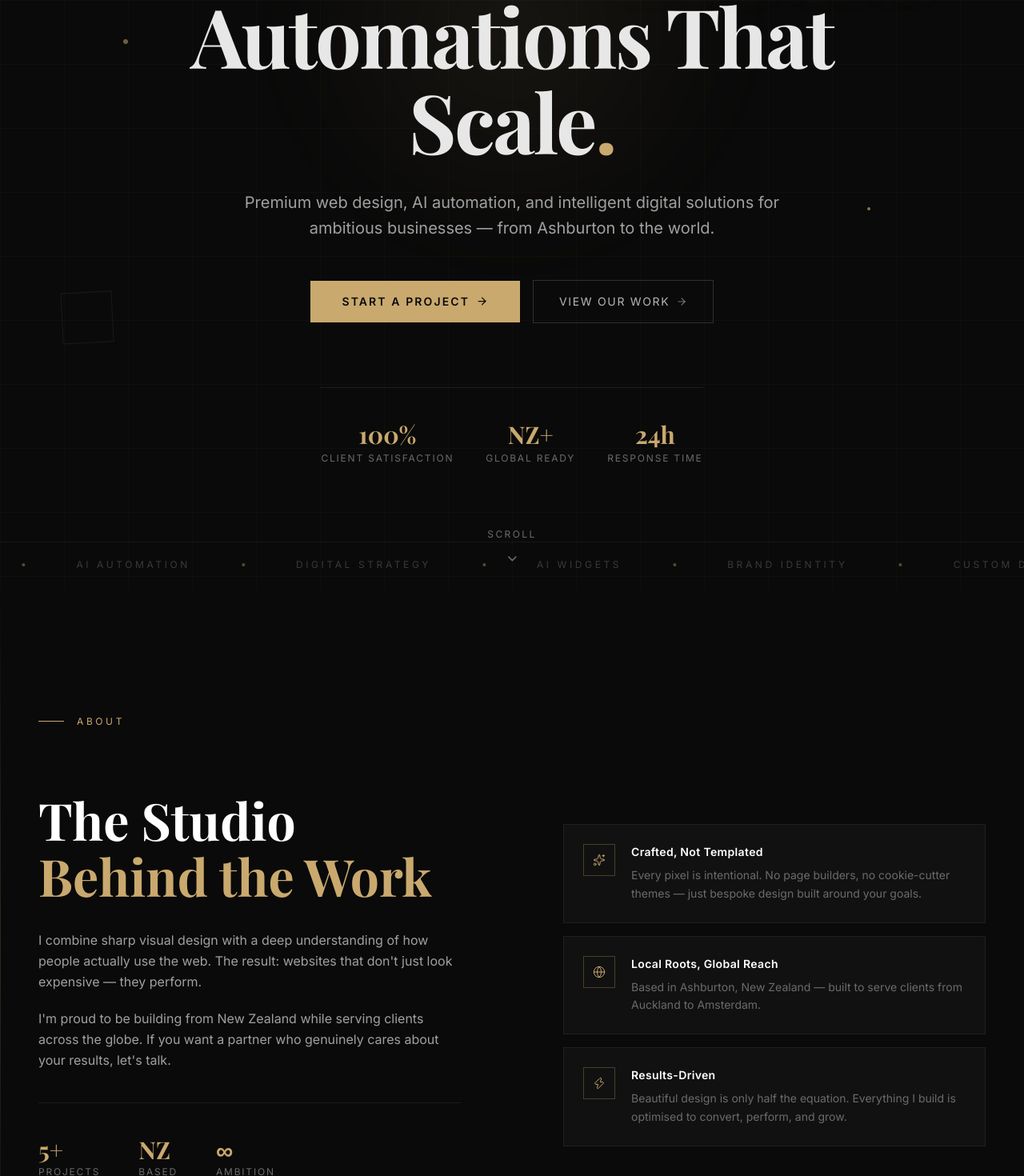
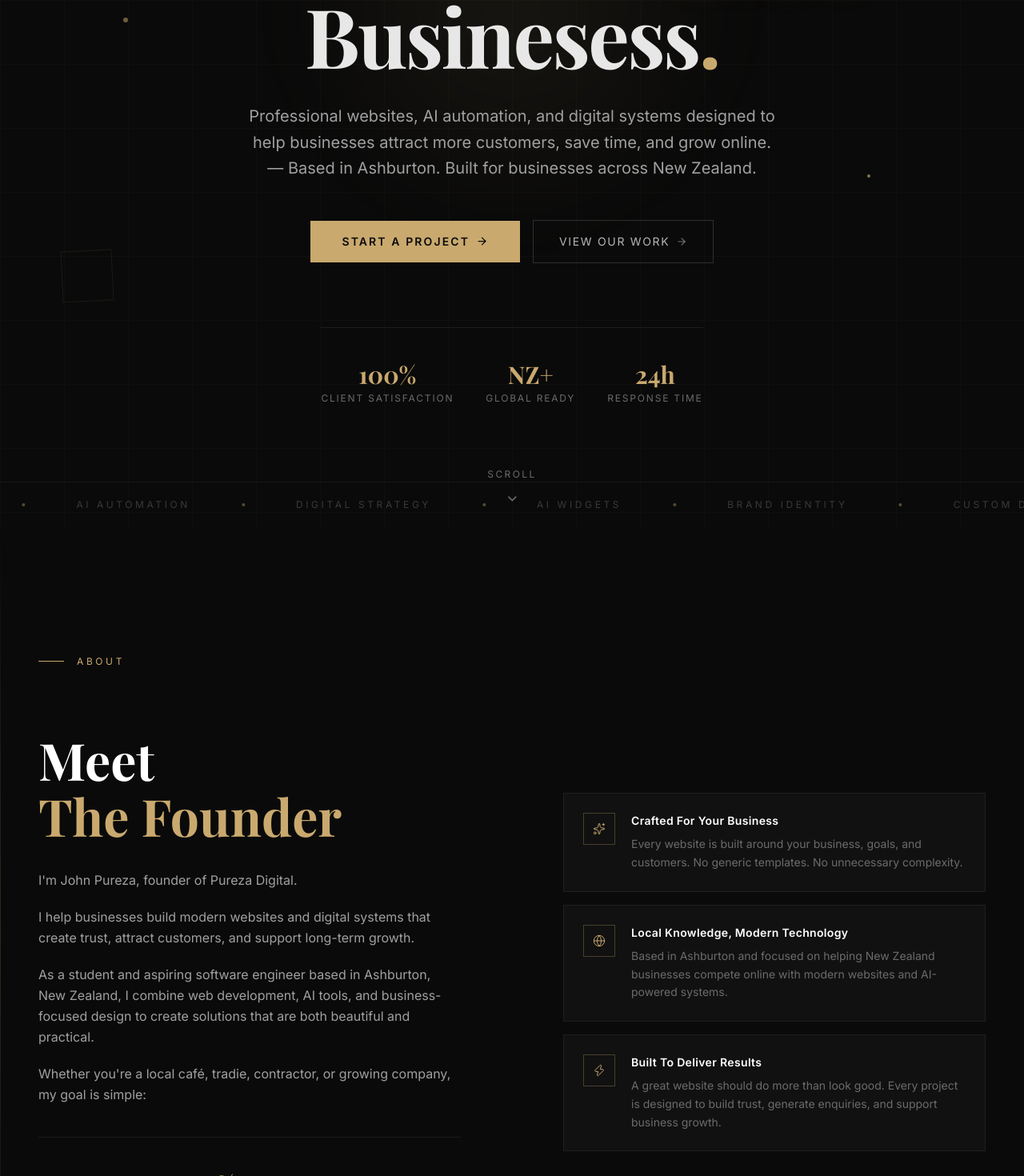
Before and after one commit to johnpureza256/pureza-digital, a Next.js app: page / in a window 1280 px wide. Shown: the part 320-1790 px from the top of the page at 80% size. Built offline with nearby package versions, Linux system fonts and the light colour scheme.

Commit message:
Update Hero and About Section Texts

```diff
--- a/src/components/About.tsx
+++ b/src/components/About.tsx
@@ -7,18 +7,18 @@
 const VALUES = [
   {
     icon: Sparkles,
-    title: "Crafted, Not Templated",
-    body: "Every pixel is intentional. No page builders, no cookie-cutter themes — just bespoke design built around your goals.",
+    title: "Crafted For Your Business",
+    body: "Every website is built around your business, goals, and customers. No generic templates. No unnecessary complexity.",
   },
   {
     icon: Globe,
-    title: "Local Roots, Global Reach",
-    body: "Based in Ashburton, New Zealand — built to serve clients from Auckland to Amsterdam.",
+    title: "Local Knowledge, Modern Technology",
+    body: "Based in Ashburton and focused on helping New Zealand businesses compete online with modern websites and AI-powered systems.",
   },
   {
     icon: Zap,
-    title: "Results-Driven",
-    body: "Beautiful design is only half the equation. Everything I build is optimised to convert, perform, and grow.",
+    title: "Built To Deliver Results",
+    body: "A great website should do more than look good. Every project is designed to build trust, generate enquiries, and support business growth.",
   },
 ];
 
@@ -69,9 +69,9 @@
               className="text-[clamp(2.5rem,5vw,4rem)] font-bold leading-[1.1] mb-8"
               style={{ fontFamily: "var(--font-playfair)" }}
             >
-              The Studio
+              Meet
               <br />
-              <span className="text-[#C9A96E]">Behind the Work</span>
+              <span className="text-[#C9A96E]">The Founder</span>
             </motion.h2>
 
             <motion.div
@@ -86,14 +86,16 @@
 
               </p>
               <p>
-                I combine sharp visual design with a deep understanding of how
-                people actually use the web. The result: websites that don&apos;t
-                just look expensive — they perform.
+                I&apos;m John Pureza, founder of Pureza Digital.
               </p>
               <p>
-                I&apos;m proud to be building from New Zealand while serving clients
-                across the globe. If you want a partner who genuinely cares about
-                your results, let&apos;s talk.
+                I help businesses build modern websites and digital systems that create trust, attract customers, and support long-term growth.
+              </p>
+              <p>
+                As a student and aspiring software engineer based in Ashburton, New Zealand, I combine web development, AI tools, and business-focused design to create solutions that are both beautiful and practical.
+              </p>
+              <p>
+                Whether you're a local café, tradie, contractor, or growing company, my goal is simple:
               </p>
             </motion.div>
 
@@ -105,8 +107,8 @@
               className="mt-10 pt-10 border-t border-white/8 flex gap-12"
             >
               {[
-                { n: "5+", label: "Projects" },
-                { n: "NZ", label: "Based" },
+                { n: "10+", label: "Projects Built" },
+                { n: "100%", label: "NZ Based" },
                 { n: "∞", label: "Ambition" },
               ].map((s) => (
                 <div key={s.label}>
--- a/src/components/Hero.tsx
+++ b/src/components/Hero.tsx
@@ -116,13 +116,11 @@
         >
           Websites That{" "}
           <em className="not-italic animate-shimmer glow-gold-text">
-            Convert.
+            Grow
           </em>
           <br />
-          <span className="text-white/90">Automations That</span>
-          <br />
           <span className="text-white/90">
-            Scale
+            Businesess
             <em className="not-italic text-[#C9A96E]">.</em>
           </span>
         </motion.h1>
@@ -135,8 +133,7 @@
           className="text-[#A0A0A0] text-lg md:text-xl leading-relaxed max-w-2xl mb-12"
           style={{ fontFamily: "var(--font-inter)" }}
         >
-          Premium web design, AI automation, and intelligent digital solutions
-          for ambitious businesses — from Ashburton to the world.
+          Professional websites, AI automation, and digital systems designed to help businesses attract more customers, save time, and grow online. — Based in Ashburton. Built for businesses across New Zealand.
         </motion.p>
 
         {/* CTAs */}
```
